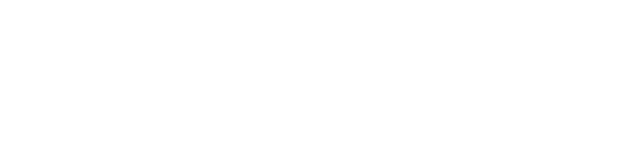
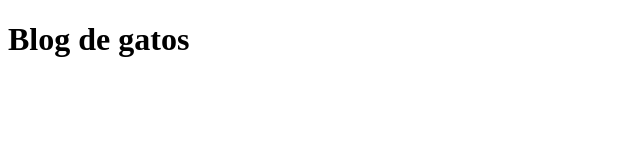
Before and after one commit to nathielisantossouza-maker/meu-blog, a plain HTML site: page index.html in a window 1280 px wide. Shown: the whole page, without its empty margins (0-640 px from the left). Drawn offline with Linux system fonts and the light colour scheme.

Commit message:
Add files via upload

```diff
--- a/index.html
+++ b/index.html
@@ -0,0 +1,13 @@
+<!DOCTYPE html>
+<html lang="en">
+<head>
+    <meta charset="UTF-8">
+    <meta http-equiv="X-UA-Compatible" content="IE=edge">
+    <meta name="viewport" content="width=device-width, initial-scale=1.0">
+    <title>Document</title>
+
+</head>
+<body>
+       <h1> Blog de gatos</h1>
+</body>
+</html>
--- a/style.css
+++ b/style.css
@@ -1,6 +1,16 @@
-:root{
+@import url('https://fonts.googleapis.com/css2?family=Noto+Serif:ital,wght@0,100..900;1,100..900&family=Playwrite+NZ+Guides&display=swap');
+
+ :root{
     --cinza: #d8e2dcff;
     --pó-pastel: #ffe5d9ff;
     --rosa-pastel : #ffcad4ff;
     --sakura: #f4acb7ff;
+    --titulo:"Noto Serif", serif,
+    --texto:"Playwrit NZ Guides", cursive,
 }
+
+body{
+
+   background-color:var(--pó-pastel);
+   font-family:var(--rosa-pastel);
+}
```
